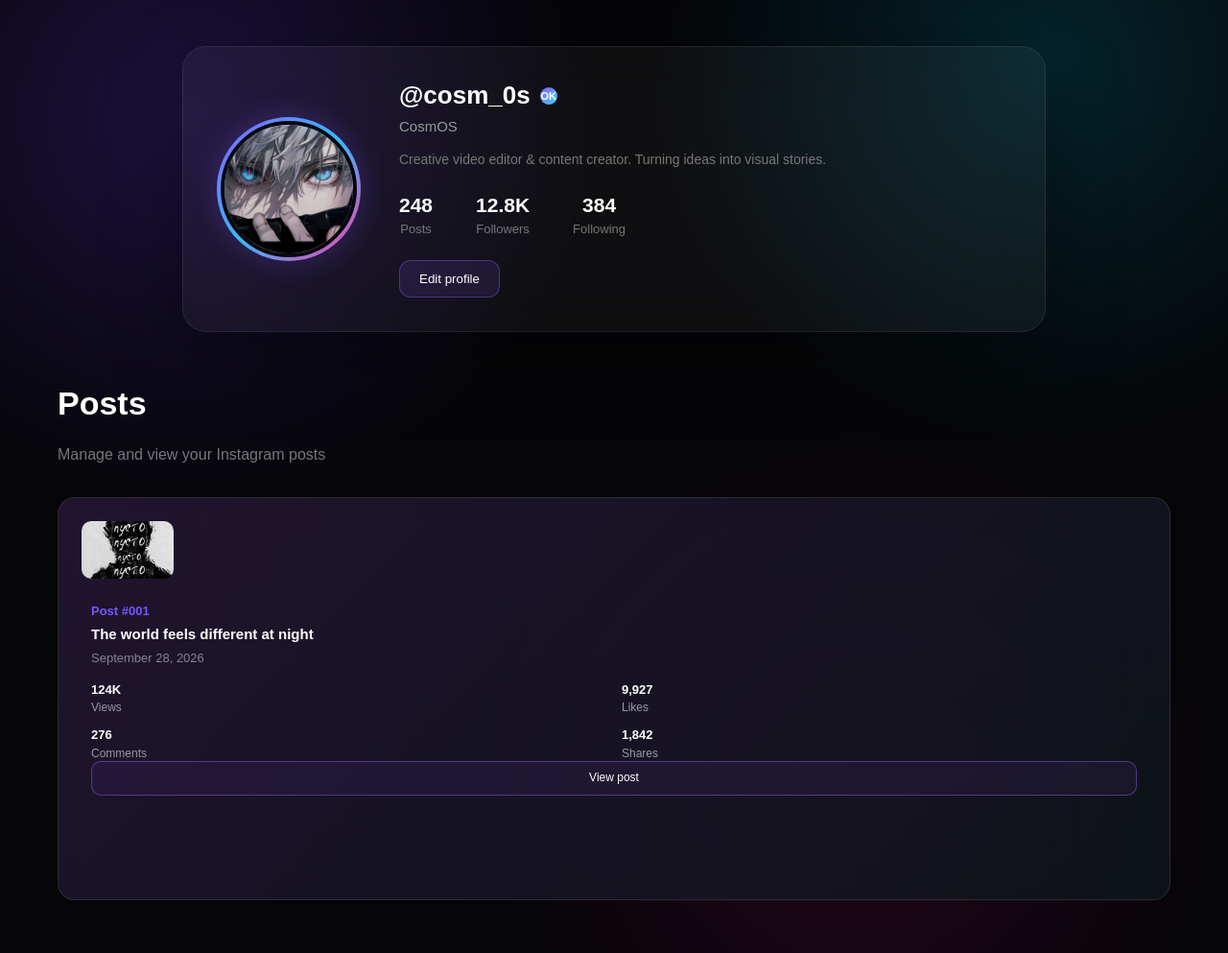
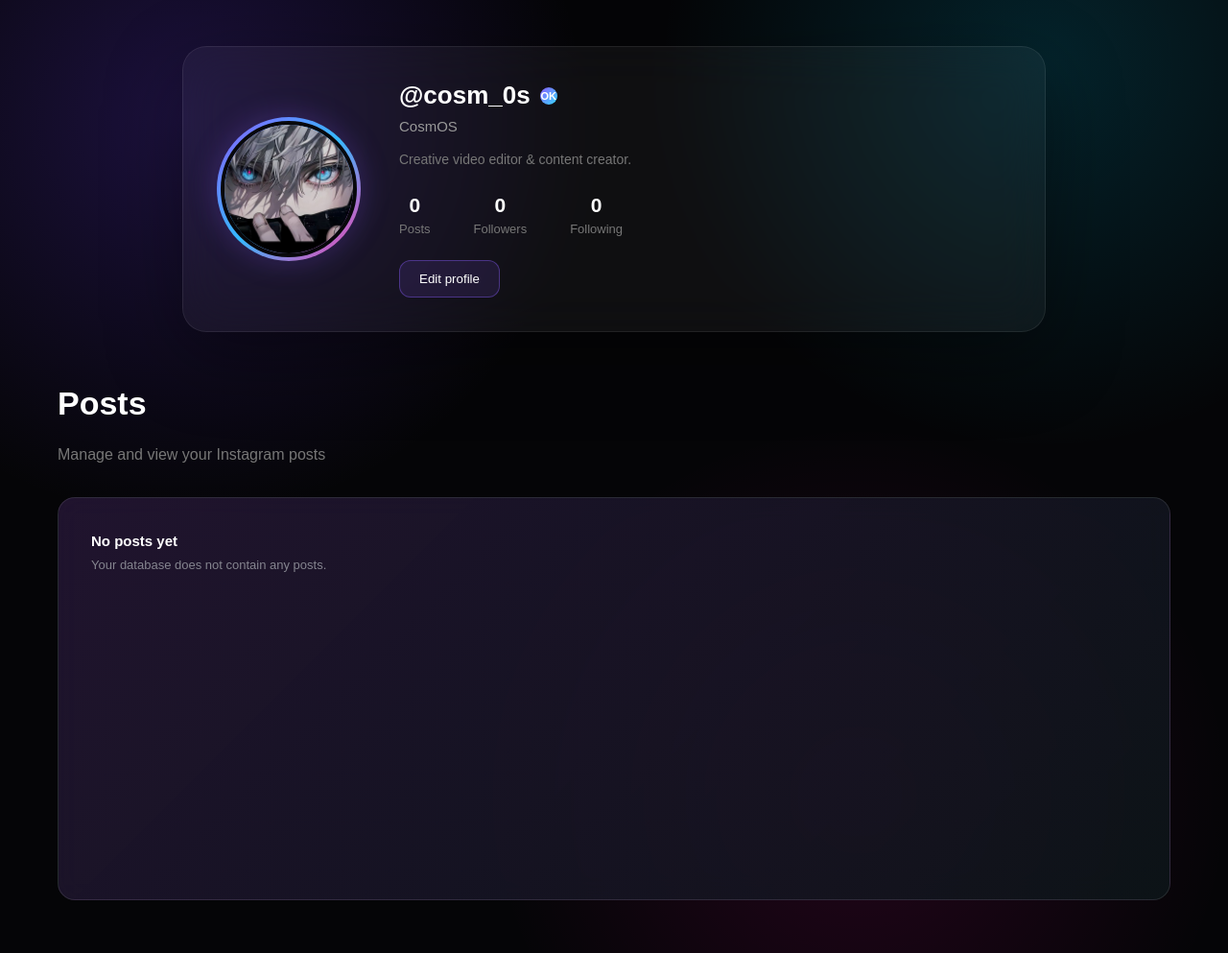
Before and after one commit to cosmos634/admin_panel, a Flask app: page / in a window 1280 px wide. Shown: the part 95-1088 px from the top of the page at 96% size. Run offline with Flask 3, Linux system fonts and the light colour scheme.

Commit message:
Phase 3: Connect dashboard to database

```diff
--- a/app.py
+++ b/app.py
@@ -1,7 +1,10 @@
 from flask import Flask, render_template
 import os
 
-from models import db
+from sqlalchemy import func
+from sqlalchemy.orm import joinedload
+
+from models import Account, Post, PostStatistics, db
 
 
 def create_app():
@@ -17,23 +20,57 @@ def create_app():
     with app.app_context():
         db.create_all()
 
+    @app.template_filter("compact_number")
+    def compact_number(value):
+        if value is None:
+            return "0"
+        value = int(value)
+        if value >= 1_000_000:
+            number = value / 1_000_000
+            return f"{number:.1f}".rstrip("0").rstrip(".") + "M"
+        if value >= 1_000:
+            number = value / 1_000
+            return f"{number:.1f}".rstrip("0").rstrip(".") + "K"
+        return f"{value:,}"
+
     @app.route("/")
     @app.route("/dashboard")
     def dashboard():
-        account = {
-            "username": "cosm_0s",
-            "name": "CosmOS",
-            "followers": 9000000,
-            "following": 0,
-            "posts_count": 48,
-        }
+        account = Account.query.order_by(Account.id.asc()).first()
 
-        posts = [
-            {"title": "Post #1", "views": "100000", "likes": "99977", "comments": "9276", "shares": "9275"},
-            {"title": "Post #2", "views": "100000", "likes": "97007", "comments": "976", "shares": "975"},
-        ]
+        posts = []
+        total_views = total_likes = total_comments = total_shares = 0
 
-        return render_template("dashboard.html", account=account, posts=posts)
+        if account:
+            posts = (
+                Post.query.options(joinedload(Post.statistics))
+                .filter_by(account_id=account.id)
+                .order_by(Post.updated_at.desc(), Post.created_at.desc())
+                .all()
+            )
+
+            totals = (
+                db.session.query(
+                    func.coalesce(func.sum(PostStatistics.views), 0),
+                    func.coalesce(func.sum(PostStatistics.likes), 0),
+                    func.coalesce(func.sum(PostStatistics.comments), 0),
+                    func.coalesce(func.sum(PostStatistics.shares), 0),
+                )
+                .outerjoin(Post, PostStatistics.post_id == Post.id)
+                .filter(Post.account_id == account.id)
+                .one()
+            )
+            total_views, total_likes, total_comments, total_shares = totals
+
+        return render_template(
+            "dashboard.html",
+            account=account,
+            posts=posts,
+            total_views=total_views,
+            total_likes=total_likes,
+            total_comments=total_comments,
+            total_shares=total_shares,
+        )
 
     @app.route("/automation")
     def automation():
@@ -44,7 +81,8 @@ def create_app():
         return render_template("settings.html")
 
     @app.route("/view-post")
-    def view_post():
+    @app.route("/view-post/<int:post_id>")
+    def view_post(post_id=None):
         return render_template("view_post.html")
 
     return app
--- a/templates/dashboard.html
+++ b/templates/dashboard.html
@@ -7,7 +7,10 @@
     <!-- PROFILE IMAGE -->
 
     <div class="avatar">
-        <img src="{{ url_for('static', filename='assets/photo.jpg') }}" alt="Profile photo"/>
+        <img
+            src="{{ url_for('static', filename=account.avatar) if account and account.avatar else url_for('static', filename='assets/photo.jpg') }}"
+            alt="Profile photo"
+        />
     </div>
 
     <!-- PROFILE INFO -->
@@ -15,17 +18,16 @@
     <div class="profile-info">
 
         <div class="username">
-            @cosm_0s
+            @{{ account.username if account else 'cosm_0s' }}
             <span class="verified">OK</span>
         </div>
 
         <div class="name">
-            CosmOS
+            {{ account.display_name if account else 'CosmOS' }}
         </div>
 
         <div class="bio">
-            Creative video editor & content creator.
-            Turning ideas into visual stories.
+            {{ account.bio if account and account.bio else 'Creative video editor & content creator.' }}
         </div>
 
         <!-- STATS -->
@@ -33,17 +35,17 @@
         <div class="stats">
 
             <div class="stat">
-                <strong>248</strong>
+                <strong>{{ account.posts_count if account else 0 }}</strong>
                 <span>Posts</span>
             </div>
 
             <div class="stat">
-                <strong>12.8K</strong>
+                <strong>{{ account.followers|compact_number if account else 0 }}</strong>
                 <span>Followers</span>
             </div>
 
             <div class="stat">
-                <strong>384</strong>
+                <strong>{{ account.following|compact_number if account else 0 }}</strong>
                 <span>Following</span>
             </div>
 
@@ -51,7 +53,7 @@
 
         <button class="edit-btn">
             Edit profile
-        </span>
+        </button>
 
     </div>
 
@@ -70,12 +72,14 @@
 
     <section class="posts">
 
-        <a class="post-card" href="{{ url_for('view_post') }}">
+        {% if posts %}
+            {% for post in posts %}
+            <a class="post-card" href="{{ url_for('view_post', post_id=post.id) }}">
 
                 <div class="cover">
 
                     <img
-                    src="{{ url_for('static', filename='assets/oblojka.jpg') }}"
+                        src="{{ url_for('static', filename=post.cover_path) if post.cover_path else url_for('static', filename='assets/oblojka.jpg') }}"
                         alt="Post cover"
                     />
 
@@ -88,15 +92,15 @@
                     <div>
 
                         <div class="post-number">
-                        Post #001
+                            Post #{{ "%03d"|format(post.id) }}
                         </div>
 
                         <h2 class="post-title">
-                        The world feels different at night
+                            {{ post.title }}
                         </h2>
 
                         <div class="post-date">
-                        September 28, 2026
+                            {{ post.updated_at.strftime("%B %d, %Y") if post.updated_at else "" }}
                         </div>
 
                     </div>
@@ -107,22 +111,22 @@
                         <div class="stats">
 
                             <div class="stat">
-                            <strong>124K</strong>
+                                <strong>{{ post.statistics.views|compact_number if post.statistics else 0 }}</strong>
                                 Views
                             </div>
 
                             <div class="stat">
-                            <strong>9,927</strong>
+                                <strong>{{ post.statistics.likes|compact_number if post.statistics else 0 }}</strong>
                                 Likes
                             </div>
 
                             <div class="stat">
-                            <strong>276</strong>
+                                <strong>{{ post.statistics.comments|compact_number if post.statistics else 0 }}</strong>
                                 Comments
                             </div>
 
                             <div class="stat">
-                            <strong>1,842</strong>
+                                <strong>{{ post.statistics.shares|compact_number if post.statistics else 0 }}</strong>
                                 Shares
                             </div>
 
@@ -137,6 +141,17 @@
                 </div>
 
             </a>
+            {% endfor %}
+        {% else %}
+            <div class="post-card empty-state">
+                <div class="post-info">
+                    <div>
+                        <h2 class="post-title">No posts yet</h2>
+                        <div class="post-date">Your database does not contain any posts.</div>
+                    </div>
+                </div>
+            </div>
+        {% endif %}
 
     </section>
 
```
Lines whose indentation alone changed are shown as unchanged.
